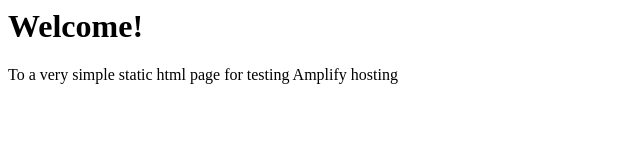
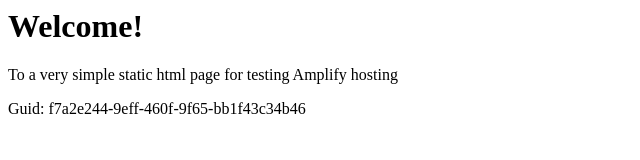
Before and after one commit to aws-aemilia-icn/Github-PR-Commit-Integration-Test-DoNotTouch-Gith-P5X5MO5I-v1-prod-ap-northeast-2, a website: page src/index.html in a window 1280 px wide. Shown: the whole page, without its empty margins (0-640 px from the left). Drawn offline with Linux system fonts and the light colour scheme.

Commit message:
commit from integ tests

```diff
--- a/src/index.html
+++ b/src/index.html
@@ -1,3 +1,5 @@
+
+
 <html lang="en">
 
 <head>
@@ -10,6 +12,6 @@
 <body>
     <h1>Welcome!</h1>
     <p>To a very simple static html page for testing Amplify hosting</p>
-</body>
+    <p>Guid: f7a2e244-9eff-460f-9f65-bb1f43c34b46</p></body>
 
 </html>
```
